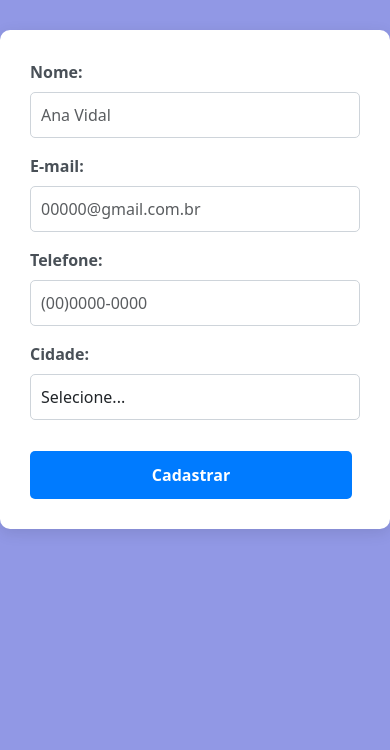
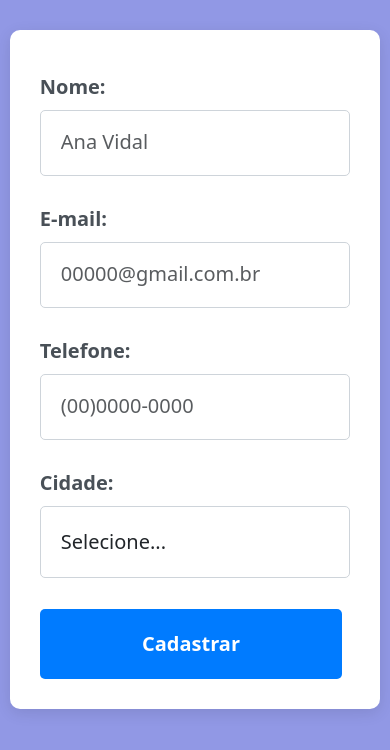
Before and after one commit to Tania1309/Formulario-Estilizado, a plain HTML site: page index.html in a window 390 px wide. Drawn offline with nearby package versions, Linux system fonts and the light colour scheme.

Commit message:
Terminado
Inclemente do JS e do mídia

```diff
--- a/assets/CSS/style.css
+++ b/assets/CSS/style.css
@@ -57,3 +57,51 @@ body {
 #formulario {
     width: 600px;
 }
+
+@media (max-width: 768px) {
+    #formulario {
+        width: 90%;
+    }
+
+    .formulario-adocao {
+        font-size: 30px;
+        padding: 50px;
+    }
+
+    .formulario-adocao .btn {
+        font-size: 20px;
+        padding: 20px;
+    }
+
+    .formulario-adocao .form-control {
+        padding: 20px;
+    }
+
+    .formulario-adocao .form-control::placeholder {
+        font-size: 20px;
+    }
+
+    #turma {
+        font-size: 20px;
+    }
+}
+
+
+@media (max-width: 480px) {
+    #formulario {
+        width: 95%;
+    }
+
+    .formulario-adocao {
+        padding: 30px;
+    }
+
+    .formulario-adocao .btn {
+        font-size: 20px;
+        padding: 20px;
+    }
+
+    .formulario-adocao label {
+        font-size: 20px;
+    }
+}
--- a/assets/JS/script.js
+++ b/assets/JS/script.js
@@ -0,0 +1,6 @@
+let form = document.getElementById("formulario");
+
+form.addEventListener("submit", function (e) {
+    e.preventDefault();
+    alert("Formulário enviado com sucesso!");
+});
--- a/index.html
+++ b/index.html
@@ -24,7 +24,7 @@
                 </div>
                 <div class="form-group col-md-6 mb-3">
                     <label for="telefone">Telefone:</label>
-                    <input type="tel" class="form-control" id="sala" placeholder="(00)0000-0000" required />
+                    <input type="tel" class="form-control" id="sala" placeholder="(00)0000-0000" required maxlength="11" />
                 </div>
 
                 <div class="form-group col-md-6 mb-3">
@@ -54,7 +54,7 @@
                     </select>
                 </div>
                 <div class="form-group col-md-12 d-flex justify-content-between">
-                    <button type="submit" class="btn btn-primary w-30 me-2">
+                    <button type="submit" class="btn btn-primary w-30 me-2" id="botao">
                         Cadastrar
                     </button>
                 </div>
@@ -62,8 +62,11 @@
         </form>
     </main>
     <script src="https://cdn.jsdelivr.net/npm/bootstrap@5.3.8/dist/js/bootstrap.bundle.min.js"
-        integrity="sha384-FKyoEForCGlyvwx9Hj09JcYn3nv7wiPVlz7YYwJrWVcXK/BmnVDxM+D2scQbITxI"
-        crossorigin="anonymous"></script>
+        integrity="sha384-FKyoEForCGlyvwx9Hj09JcYn3nv7wiPVlz7YYwJrWVcXK/BmnVDxM+D2scQbITxI" crossorigin="anonymous">
+        </script>
+    <script src="assets/JS/script.js">
+    </script>
+
 </body>
 
 </html>
```
